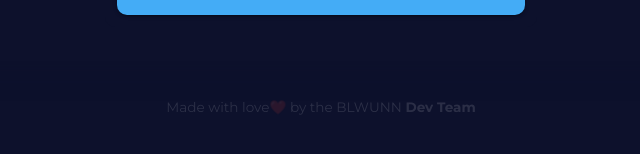
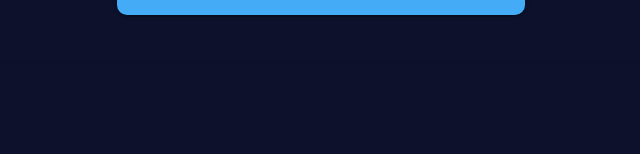
Before and after one commit to power-f-GOD/mega-online-crusade, a React (Create React App) app: page / in a window 1280 px wide. Shown: the part 736-890 px from the top of the page, without its empty margins (319-959 px from the left). After the commit the page ends 800 px from the top, so only its background shows below. Built offline with nearby package versions, Linux system fonts and the light colour scheme.

Commit message:
Quick fix.

```diff
--- a/src/App.tsx
+++ b/src/App.tsx
@@ -351,7 +351,7 @@
         </MuiAlert>
       </Snackbar>
 
-      <Container as='footer' className='slide-in'>
+      <Container as='footer' className='slide-in-bottom'>
         Made with love
         <span role='img' aria-label='love emoji'>
           ❤️
--- a/src/styles/global.scss
+++ b/src/styles/global.scss
@@ -13,6 +13,7 @@
   background: $theme-primary-v5;
   color: #111;
   line-height: 1.8rem;
+  overflow-x: hidden;
 }
 
 * {
```
